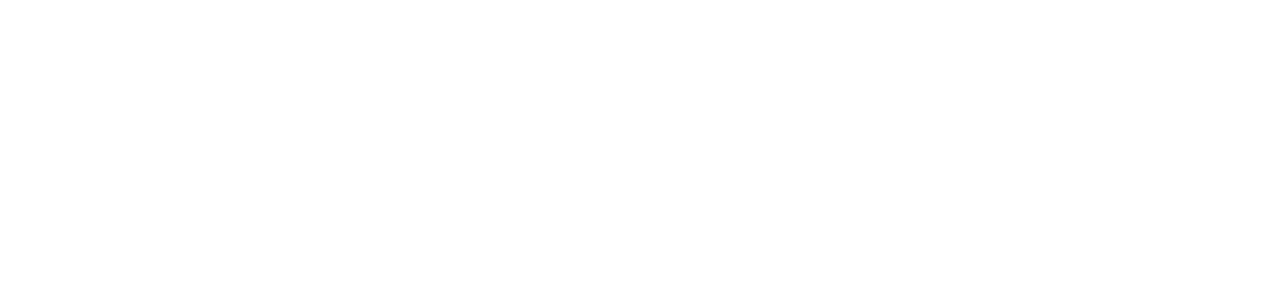
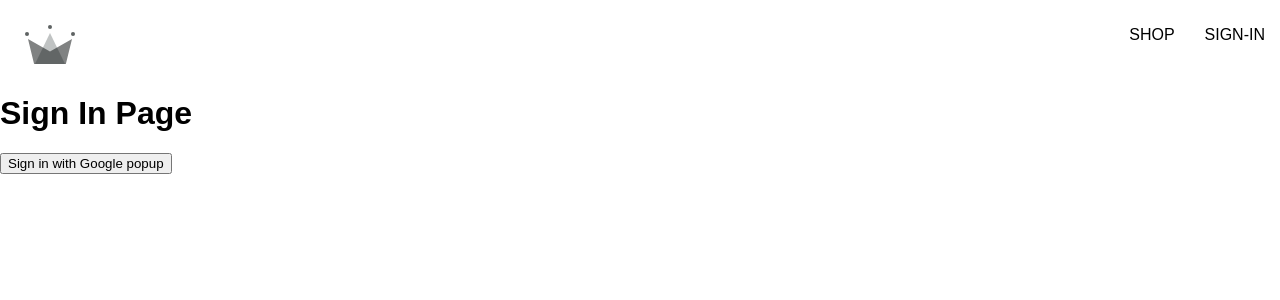
Before and after one commit to automation-andy101/react-clothes-shop-home, a React (Create React App) app: page /sign-in in a window 1280 px wide. Before the commit this address had no page. Shown: the top 300 px of the page. Built offline with nearby package versions, Linux system fonts and the light colour scheme; a web font is replaced by a local one.

Commit message:
Added sign-in component

```diff
--- a/package.json
+++ b/package.json
@@ -6,6 +6,7 @@
     "@testing-library/jest-dom": "^5.16.5",
     "@testing-library/react": "^13.4.0",
     "@testing-library/user-event": "^13.5.0",
+    "firebase": "^9.15.0",
     "react": "^18.2.0",
     "react-dom": "^18.2.0",
     "react-router-dom": "^6.6.1",
--- a/src/App.js
+++ b/src/App.js
@@ -2,6 +2,7 @@
 
 import Navigation from './routes/navigation/navigation.component';
 import Home from './routes/home/home.component';
+import SignIn from './routes/sign-in/sign-in.component';
 
 
 const Shop = () => {
@@ -16,6 +17,7 @@
       <Route path='/' element={<Navigation />} >
         <Route index element={<Home />} />
         <Route path='shop' element={<Shop />} />
+        <Route path='sign-in' element={<SignIn />} />
       </Route>
     </Routes>
   );
--- a/src/routes/navigation/navigation.component.jsx
+++ b/src/routes/navigation/navigation.component.jsx
@@ -17,6 +17,9 @@
           <Link className='nav-link' to='/shop'>
             SHOP
           </Link>
+          <Link className='nav-link' to='/sign-in'>
+            SIGN-IN
+          </Link>
         </div>
       </div>
       <Outlet />
--- /dev/null
+++ b/src/routes/sign-in/sign-in.component.jsx
@@ -0,0 +1,18 @@
+import { signInWithGooglePopup } from '../../utils/firebase/firebase.utils';
+
+const SignIn = () => {
+
+    const logGoogleUser = async () => {
+        const response = await signInWithGooglePopup();
+        console.log(response);
+    }
+
+    return (
+        <div>
+            <h1>Sign In Page</h1>
+            <button onClick={logGoogleUser}>Sign in with Google popup</button>
+        </div>
+    );
+};
+
+export default SignIn;
--- /dev/null
+++ b/src/utils/firebase/firebase.utils.jsx
@@ -0,0 +1,21 @@
+import { initializeApp } from 'firebase/app';
+import { getAuth, signInWithRedirect, signInWithPopup, GoogleAuthProvider } from 'firebase/auth'
+
+const firebaseConfig = {
+    apiKey: "AIzaSyBwXFdp37f6gVDGXMWyLwmVXEzXkMkaLRE",
+    authDomain: "crwn-clothing-db-e9197.firebaseapp.com",
+    projectId: "crwn-clothing-db-e9197",
+    storageBucket: "crwn-clothing-db-e9197.appspot.com",
+    messagingSenderId: "562267540587",
+    appId: "1:562267540587:web:7aa0ee31db904e1e61b52e"
+};
+
+const firebaseApp = initializeApp(firebaseConfig);
+
+const provider = new GoogleAuthProvider();
+provider.setCustomParameters({
+    prompt: 'select_account'
+});
+
+export const auth = getAuth();
+export const signInWithGooglePopup = () => signInWithGooglePopup(auth, provider);
```
Also changed, not shown: 1 other file (tests, documents, lock files or other folders).
